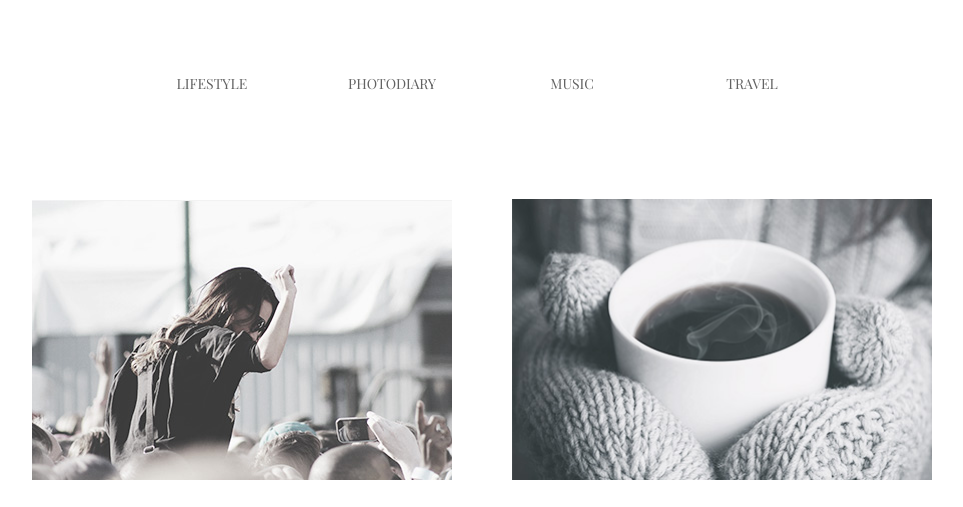
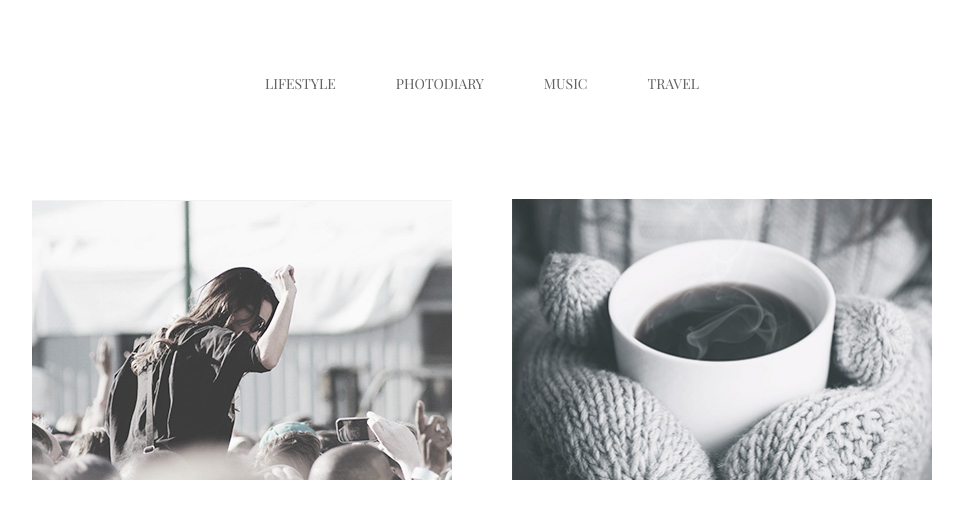
Before and after one commit to YK911/goit-fe-course, a plain HTML site: page html-css/module-03/index.html in a window 1280 px wide. Shown: the top 507 px of the page, without its empty margins (158-1121 px from the left). Drawn offline with nearby package versions, Linux system fonts and the light colour scheme.

Commit message:
Re-submit Assignment_2

```diff
--- a/html-css/module-03/css/style.css
+++ b/html-css/module-03/css/style.css
@@ -42,11 +42,14 @@ h2 {
 
 .site-navigation-item {
   display: inline-block;
-  width: 20%;
-  margin: 0 auto;
+}
+
+.site-navigation-item:not(:last-child) {
+  margin-right: 60px;
 }
 
 .site-navigation-item a {
+  display: block;
   font-size: 14px;
   list-style: none;
   color: #626262;
--- a/html-css/module-03/index.html
+++ b/html-css/module-03/index.html
@@ -25,8 +25,9 @@
       </nav>
     </header>
 
-    <main class="container">
+    <main>
       <section class="content">
+        <div class="container">
         <article class="content-item">
           <img
             class="article-image"
@@ -124,6 +125,7 @@
           </p>
         </article>
         <button class="load">Load more</button>
+        </div>
       </section>
     </main>
   </body>
```
